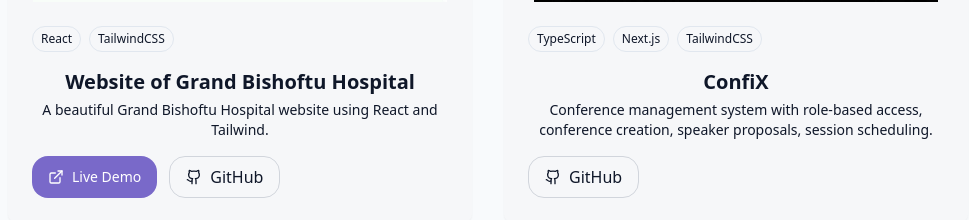
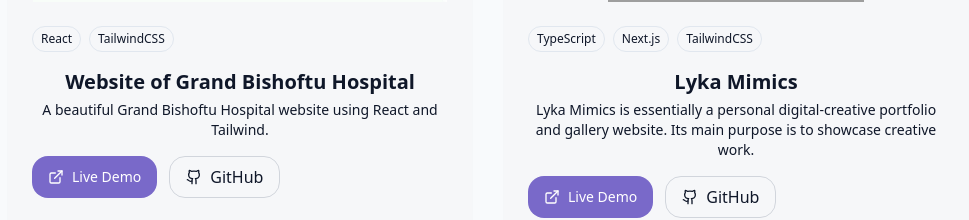
Before and after one commit to Tsedniya/Portfolio-Tsedniya, a React (Vite) app: page / in a window 1280 px wide. Shown: the part 2952-3172 px from the top of the page, without its empty margins (152-1121 px from the left). Built offline with nearby package versions, Linux system fonts and the light colour scheme; grey boxes are pictures that could not be loaded.

Commit message:
frontend:newproject

```diff
--- a/src/components/ProjectsSection.jsx
+++ b/src/components/ProjectsSection.jsx
@@ -8,6 +8,7 @@
 import ge from "../assets/projects/ge.jpg";
 import tsehay from "../assets/projects/tsehay.jpg";
 import confix from  "../assets/projects/confix.jpg";
+import port from "../assets/projects/port.jpg";
 
 const projects = [
   {
@@ -22,12 +23,12 @@
   },
   {
     id: 2,
-    title: "ConfiX",
-    description: "Conference management system with role-based access, conference creation, speaker proposals, session scheduling.",
-    image: confix,
+    title: "Lyka Mimics",
+    description: "Lyka Mimics is essentially a personal digital-creative portfolio and gallery website. Its main purpose is to showcase creative work.",
+    image: port,
     tags: ["TypeScript", "Next.js", "TailwindCSS"],
-    githubUrl: "https://github.com/Tsedniya/ConfiX",
-    deploy: "",
+    githubUrl: "https://github.com/lykacreative/thelyka",
+    deploy: "https://www.lykamimics.com",
   },
   {
     id: 3,
```
Also changed, not shown: src/assets/projects/port.png (added), 1 other file (tests, documents, lock files or other folders).
